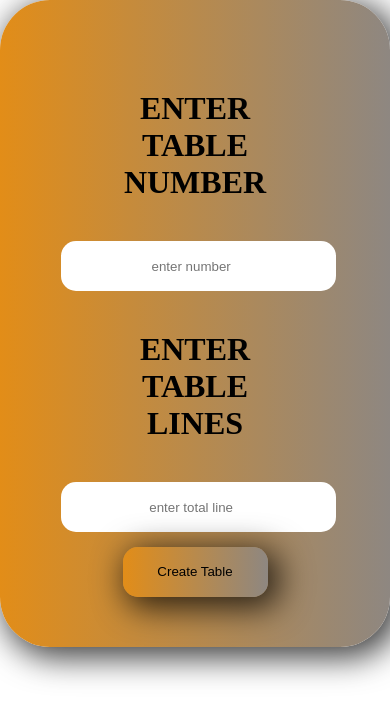
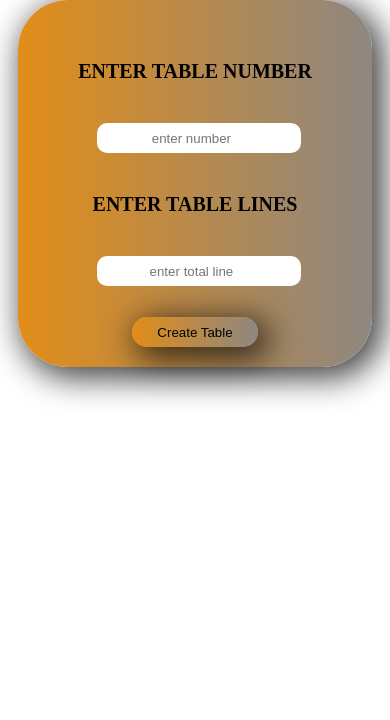
Before and after one commit to FaseehRaza644/calculator, a plain HTML site: page table/index.html in a window 390 px wide. Drawn offline with Linux system fonts and the light colour scheme.

Commit message:
Update style.css

```diff
--- a/table/style.css
+++ b/table/style.css
@@ -52,3 +52,27 @@ body{
     width: 100%;
     padding-top: 100px;
 }
+@media screen and (max-width:600px){
+    h1{
+        font-size: 20px;
+    }
+    .table input{
+        border: none;
+        width: 65%;
+        height: 30px;
+        border-radius: 10px;
+        text-align: center;
+        margin-left: 2.5%;
+
+    }
+    #clickBtn{
+        border: none;
+        width: 40%;
+        height: 30px;
+        border-radius: 15px;
+        margin-top: 10%;
+    }
+    .table{
+        padding: 20px;
+    }
+}
```
